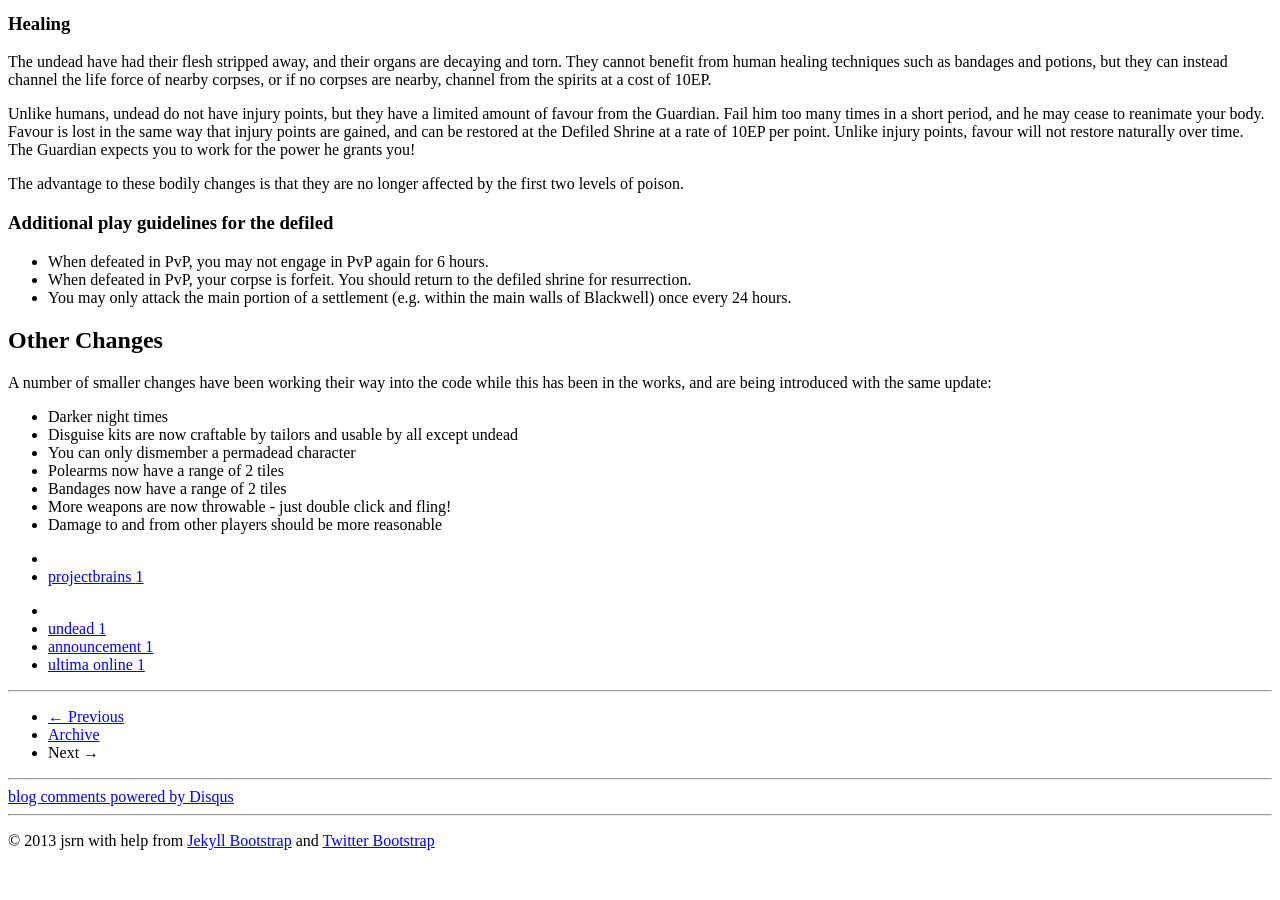
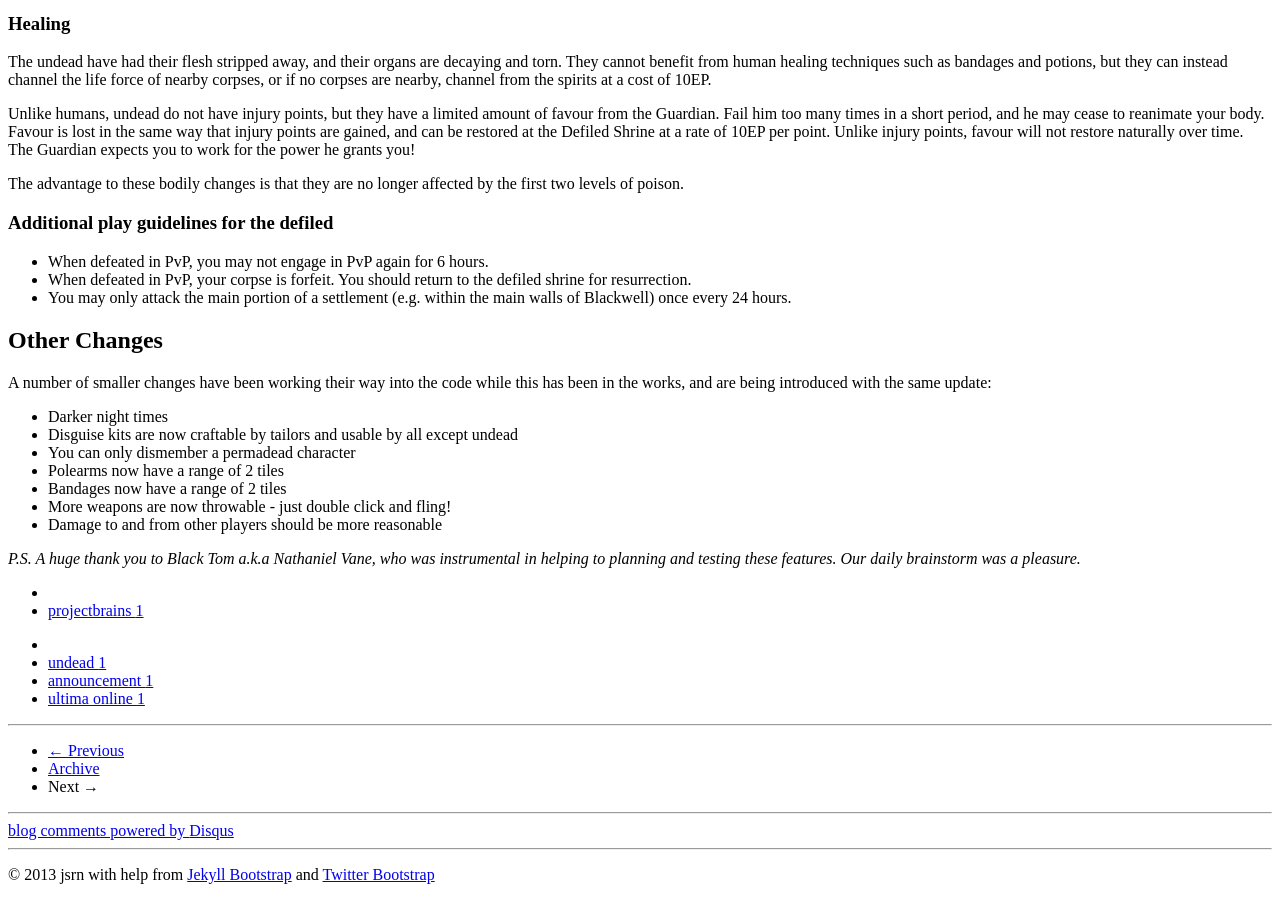
Before and after one commit to nineworldsbooks/nineworldsbooks.github.io, a Jekyll site: the page built from _posts/2013-07-04-the-defiled.md, in a window 1280 px wide and 900 px high, scrolled down 2317 px. Built offline with Jekyll 4.4.1, drawn with Linux system fonts in a browser that asks for light colours; comment, search, counter and statistics services are not loaded; before the commit the page ends 3183 px from its top, so only the background shows below that.

Commit message:
Acknowledgement

```diff
--- a/_posts/2013-07-04-the-defiled.md
+++ b/_posts/2013-07-04-the-defiled.md
@@ -77,3 +77,5 @@ A number of smaller changes have been working their way into the code while this
 * Bandages now have a range of 2 tiles
 * More weapons are now throwable - just double click and fling!
 * Damage to and from other players should be more reasonable
+
+*P.S. A huge thank you to Black Tom a.k.a Nathaniel Vane, who was instrumental in helping to planning and testing these features. Our daily brainstorm was a pleasure.*
```
